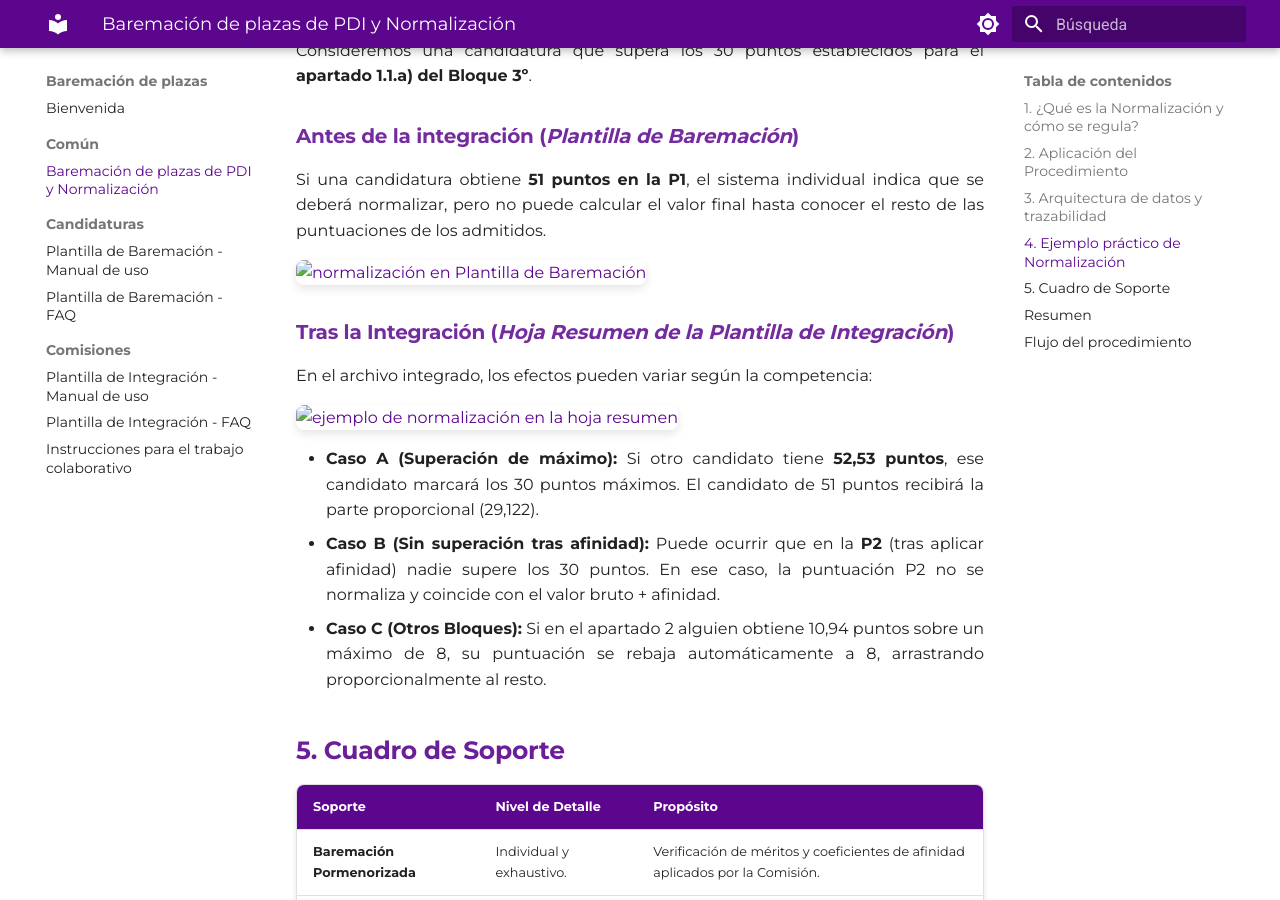
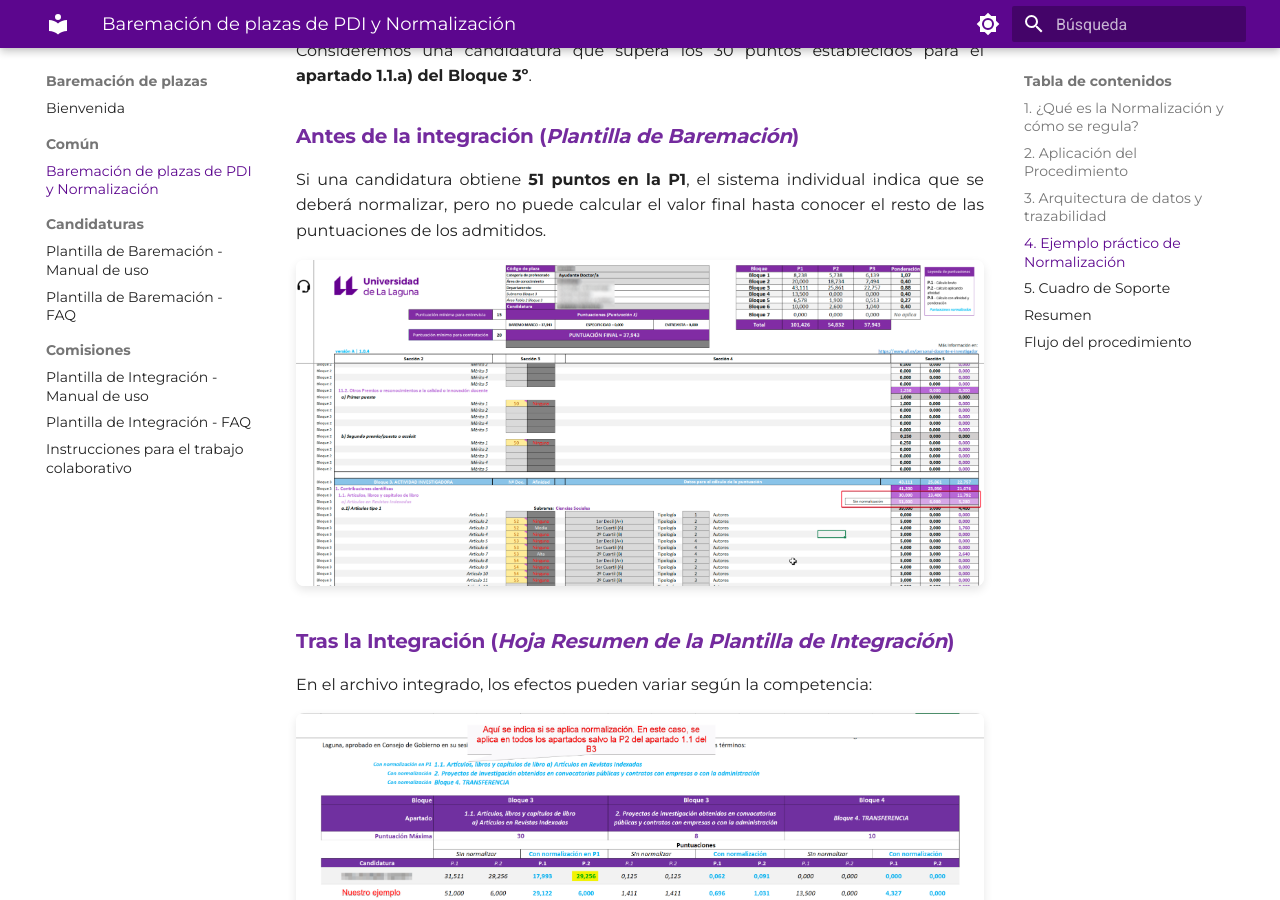
Before and after one commit to svicpdi/biblioteca-tecnica, an MkDocs documentation site: the page built from docs/baremacion/comunes/normalizacion.md, in a window 1280 px wide and 900 px high, scrolled down 2148 px. Built offline with MkDocs 1.6.1 and Material for MkDocs 9.7.7, drawn with Linux system fonts in a browser that asks for light colours; the version menu is left out.

Commit message:
fix: corrección de las rutas de las imágenes de normalización

```diff
--- a/docs/baremacion/comunes/normalizacion.md
+++ b/docs/baremacion/comunes/normalizacion.md
@@ -53,13 +53,13 @@ Consideremos una candidatura que supera los 30 puntos establecidos para el **apa
 
 Si una candidatura obtiene **51 puntos en la P1**, el sistema individual indica que se deberá normalizar, pero no puede calcular el valor final hasta conocer el resto de las puntuaciones de los admitidos.
 
-![normalización en Plantilla de Baremación](../assets/images/normalizacion1.png)
+![normalización en Plantilla de Baremación](../../assets/images/normalizacion1.png)
 
 ### **Tras la Integración (*Hoja Resumen de la Plantilla de Integración*)**
 
 En el archivo integrado, los efectos pueden variar según la competencia:
 
-![ejemplo de normalización en la hoja resumen](../assets/images/normalizacion2.png)
+![ejemplo de normalización en la hoja resumen](../../assets/images/normalizacion2.png)
 
 * **Caso A (Superación de máximo):** Si otro candidato tiene **52,53 puntos**, ese candidato marcará los 30 puntos máximos. El candidato de 51 puntos recibirá la parte proporcional (29,122).
 * **Caso B (Sin superación tras afinidad):** Puede ocurrir que en la **P2** (tras aplicar afinidad) nadie supere los 30 puntos. En ese caso, la puntuación P2 no se normaliza y coincide con el valor bruto \+ afinidad.
```
